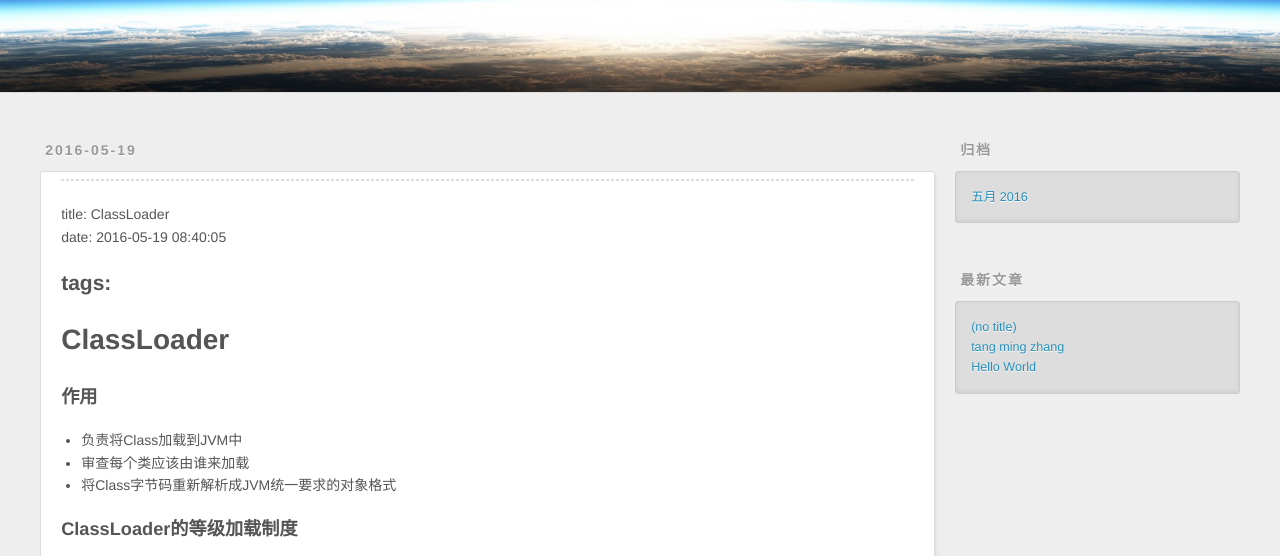
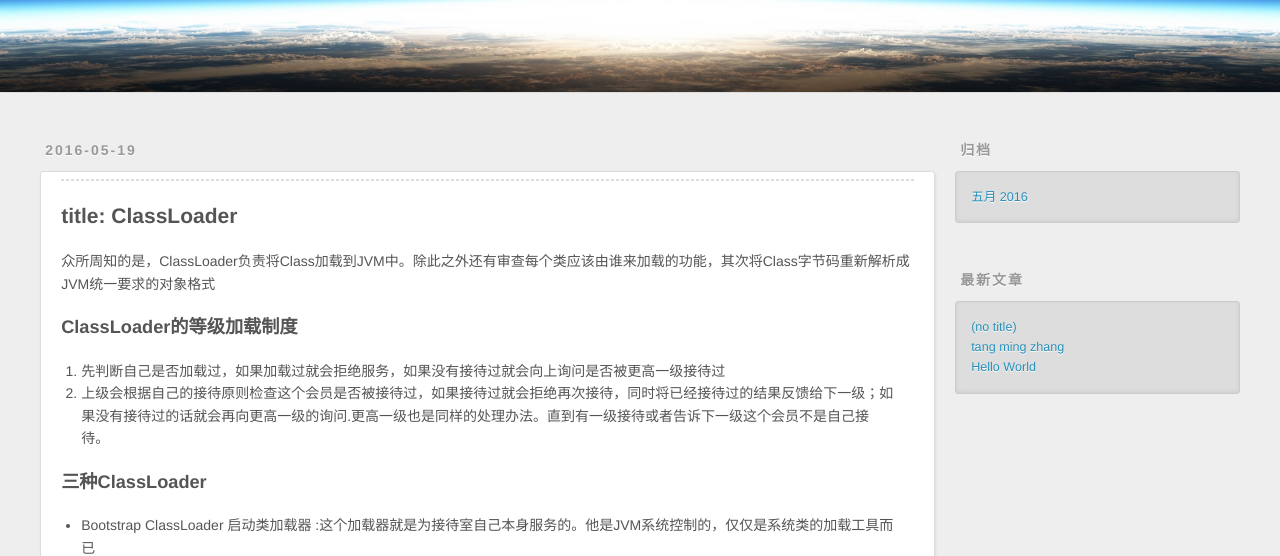
Before and after one commit to tmz123/tmz123.github.io, a plain HTML site: page 2016/05/19/ClassLoader/index.html in a window 1280 px wide. Shown: the part 208-764 px from the top of the page. Drawn offline with nearby package versions, Linux system fonts and the light colour scheme.

Commit message:
Site updated: 2016-05-19 09:19:01

```diff
--- a/2016/05/19/ClassLoader/index.html
+++ b/2016/05/19/ClassLoader/index.html
@@ -5,28 +5,16 @@
 
   <title>tmz123`s Blog</title>
   <meta name="viewport" content="width=device-width, initial-scale=1, maximum-scale=1">
-  <meta name="description" content="title: ClassLoaderdate: 2016-05-19 08:40:05
-tags:ClassLoader作用
-负责将Class加载到JVM中
-审查每个类应该由谁来加载
-将Class字节码重新解析成JVM统一要求的对象格式">
+  <meta name="description" content="title: ClassLoader 众所周知的是，ClassLoader负责将Class加载到JVM中。除此之外还有审查每个类应该由谁来加载的功能，其次将Class字节码重新解析成JVM统一要求的对象格式">
 <meta property="og:type" content="article">
 <meta property="og:title" content="tmz123`s Blog">
 <meta property="og:url" content="http://yoursite.com/2016/05/19/ClassLoader/index.html">
 <meta property="og:site_name" content="tmz123`s Blog">
-<meta property="og:description" content="title: ClassLoaderdate: 2016-05-19 08:40:05
-tags:ClassLoader作用
-负责将Class加载到JVM中
-审查每个类应该由谁来加载
-将Class字节码重新解析成JVM统一要求的对象格式">
-<meta property="og:updated_time" content="2016-05-19T01:14:56.745Z">
+<meta property="og:description" content="title: ClassLoader 众所周知的是，ClassLoader负责将Class加载到JVM中。除此之外还有审查每个类应该由谁来加载的功能，其次将Class字节码重新解析成JVM统一要求的对象格式">
+<meta property="og:updated_time" content="2016-05-19T01:18:53.244Z">
 <meta name="twitter:card" content="summary">
 <meta name="twitter:title" content="tmz123`s Blog">
-<meta name="twitter:description" content="title: ClassLoaderdate: 2016-05-19 08:40:05
-tags:ClassLoader作用
-负责将Class加载到JVM中
-审查每个类应该由谁来加载
-将Class字节码重新解析成JVM统一要求的对象格式">
+<meta name="twitter:description" content="title: ClassLoader 众所周知的是，ClassLoader负责将Class加载到JVM中。除此之外还有审查每个类应该由谁来加载的功能，其次将Class字节码重新解析成JVM统一要求的对象格式">
 
     <link rel="alternate" href="/atom.xml" title="tmz123`s Blog" type="application/atom+xml">
 
@@ -92,12 +80,7 @@ tags:ClassLoader作用
     <div class="article-entry" itemprop="articleBody">
 
         <hr>
-<p>title: ClassLoader<br>date: 2016-05-19 08:40:05</p>
-<h2 id="tags"><a href="#tags" class="headerlink" title="tags:"></a>tags:</h2><h1 id="ClassLoader"><a href="#ClassLoader" class="headerlink" title="ClassLoader"></a>ClassLoader</h1><h3 id="作用"><a href="#作用" class="headerlink" title="作用"></a>作用</h3><ul>
-<li>负责将Class加载到JVM中</li>
-<li>审查每个类应该由谁来加载</li>
-<li>将Class字节码重新解析成JVM统一要求的对象格式</li>
-</ul>
+<h2 id="title-ClassLoader"><a href="#title-ClassLoader" class="headerlink" title="title: ClassLoader "></a>title: ClassLoader </h2><p>众所周知的是，ClassLoader负责将Class加载到JVM中。除此之外还有审查每个类应该由谁来加载的功能，其次将Class字节码重新解析成JVM统一要求的对象格式</p>
 <a id="more"></a>
 <h3 id="ClassLoader的等级加载制度"><a href="#ClassLoader的等级加载制度" class="headerlink" title="ClassLoader的等级加载制度"></a>ClassLoader的等级加载制度</h3><ol>
 <li>先判断自己是否加载过，如果加载过就会拒绝服务，如果没有接待过就会向上询问是否被更高一级接待过</li>
```
Also changed, not shown: index.html (+1 -6 lines).
